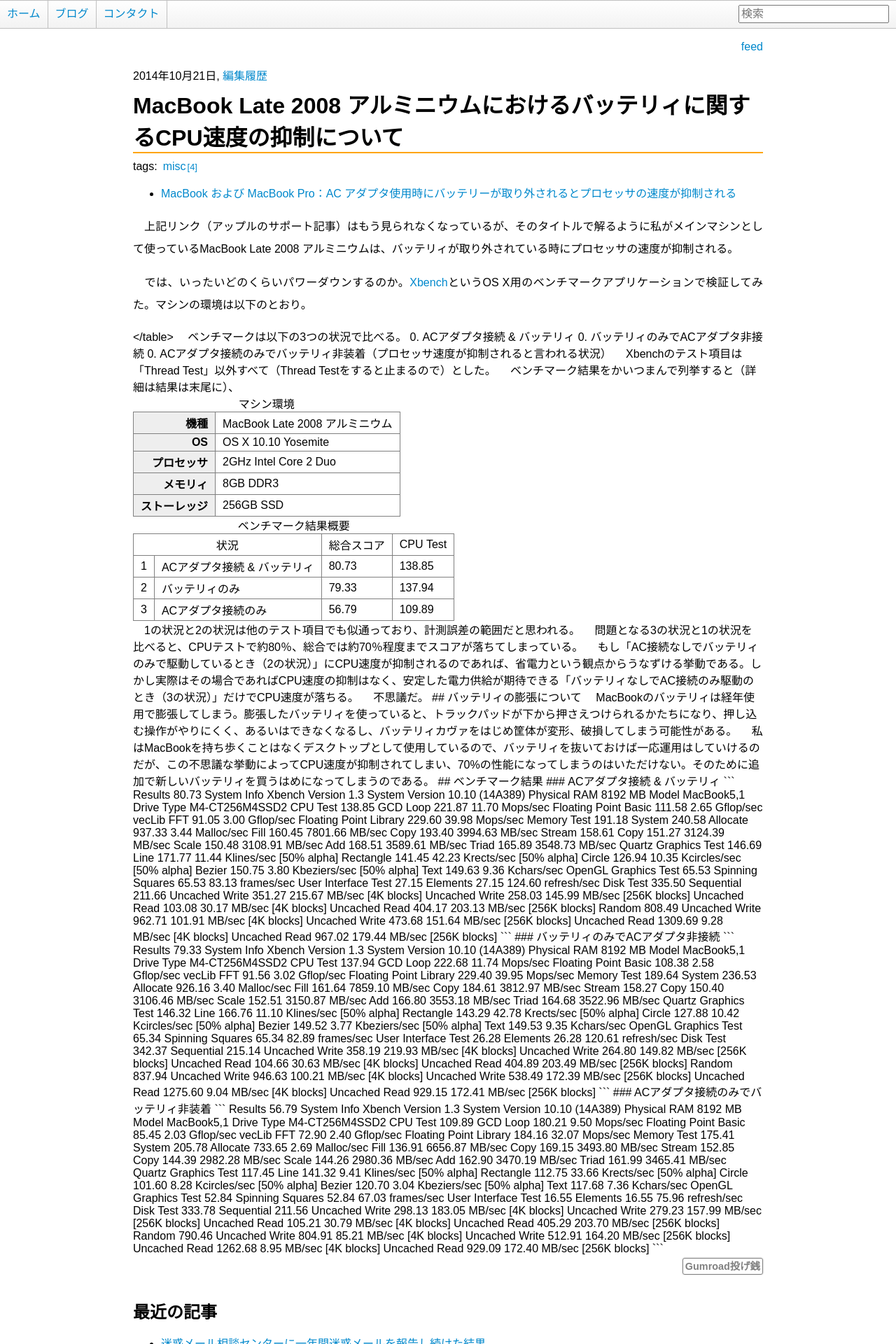
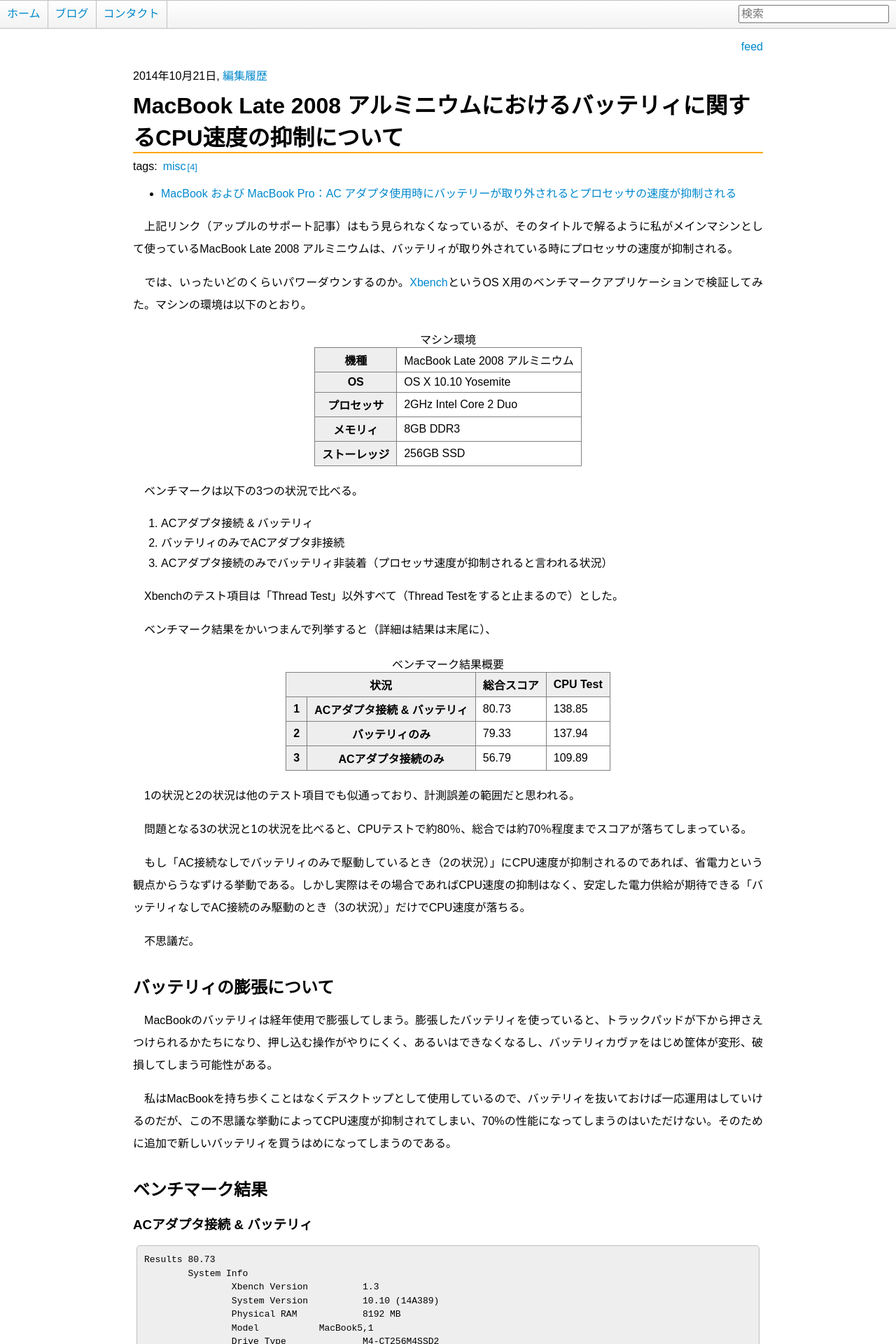
Before and after one commit to GenjiApp/genjiapp.github.io, a Jekyll site: the page built from _posts/2014-10-21-benchmarking-macbook-late-2008-aluminum-without-battery.md, in a window 1280 px wide. Shown: the top 1920 px of the page at 70% size. Built offline with Jekyll 4.4.1, drawn with Linux system fonts in a browser that asks for light colours; Markdown is read by kramdown in place of the engine named in the settings; some of the changed text lies outside the part shown.

Commit message:
fix table styles

```diff
--- a/_posts/2014-10-21-benchmarking-macbook-late-2008-aluminum-without-battery.md
+++ b/_posts/2014-10-21-benchmarking-macbook-late-2008-aluminum-without-battery.md
@@ -13,28 +13,28 @@
 <table>
   <caption>マシン環境</caption>
   <tr>
-    <td style="border: 1px solid gray; padding: 3px 10px; text-align: right; background-color: #eee; font-weight: bold;">機種</td>
-    <td style="border: 1px solid gray; padding: 3px 10px;">MacBook Late 2008 アルミニウム</td>
-  <tr>
-
-  <tr>
-    <td style="border: 1px solid gray; padding: 3px 10px; text-align: right; background-color: #eee; font-weight: bold;">OS</td>
-    <td style="border: 1px solid gray; padding: 3px 10px;">OS X 10.10 Yosemite</td>
+    <th>機種</th>
+    <td>MacBook Late 2008 アルミニウム</td>
   </tr>
 
   <tr>
-    <td style="border: 1px solid gray; padding: 3px 10px; text-align: right; background-color: #eee; font-weight: bold;">プロセッサ</td>
-    <td style="border: 1px solid gray; padding: 3px 10px;">2GHz Intel Core 2 Duo</td>
+    <th>OS</th>
+    <td>OS X 10.10 Yosemite</td>
   </tr>
 
   <tr>
-    <td style="border: 1px solid gray; padding: 3px 10px; text-align: right; background-color: #eee; font-weight: bold;">メモリィ</td>
-    <td style="border: 1px solid gray; padding: 3px 10px;">8GB DDR3</td>
+    <th>プロセッサ</th>
+    <td>2GHz Intel Core 2 Duo</td>
   </tr>
 
   <tr>
-    <td style="border: 1px solid gray; padding: 3px 10px; text-align: right; background-color: #eee; font-weight: bold;">ストーレッジ</td>
-    <td style="border: 1px solid gray; padding: 3px 10px;">256GB SSD</td>
+    <th>メモリィ</th>
+    <td>8GB DDR3</td>
+  </tr>
+
+  <tr>
+    <th>ストーレッジ</th>
+    <td>256GB SSD</td>
   </tr>
 </table>
 
@@ -50,31 +50,33 @@
 
 <table>
   <caption>ベンチマーク結果概要</caption>
+  <thead>
+    <tr>
+      <th colspan="2">状況</th>
+      <th>総合スコア</th>
+      <th>CPU Test</th>
+    </tr>
+  </thead>
+
   <tr>
-    <td colspan="2" style="border: 1px solid gray; padding: 3px 10px; text-align: center;">状況</td>
-    <td style="border: 1px solid gray; padding: 3px 10px;">総合スコア</td>
-    <td style="border: 1px solid gray; padding: 3px 10px;">CPU Test</td>
+    <th>1</th>
+    <th>ACアダプタ接続 & バッテリィ</th>
+    <td>80.73</td>
+    <td>138.85</td>
   </tr>
 
   <tr>
-    <td style="border: 1px solid gray; padding: 3px 10px;">1</td>
-    <td style="border: 1px solid gray; padding: 3px 10px;">ACアダプタ接続 & バッテリィ</td>
-    <td style="border: 1px solid gray; padding: 3px 10px;">80.73</td>
-    <td style="border: 1px solid gray; padding: 3px 10px;">138.85</td>
+    <th>2</th>
+    <th>バッテリィのみ</th>
+    <td>79.33</td>
+    <td>137.94</td>
   </tr>
 
   <tr>
-    <td style="border: 1px solid gray; padding: 3px 10px;">2</td>
-    <td style="border: 1px solid gray; padding: 3px 10px;">バッテリィのみ</td>
-    <td style="border: 1px solid gray; padding: 3px 10px;">79.33</td>
-    <td style="border: 1px solid gray; padding: 3px 10px;">137.94</td>
-  </tr>
-
-  <tr>
-    <td style="border: 1px solid gray; padding: 3px 10px;">3</td>
-    <td style="border: 1px solid gray; padding: 3px 10px;">ACアダプタ接続のみ</td>
-    <td style="border: 1px solid gray; padding: 3px 10px;">56.79</td>
-    <td style="border: 1px solid gray; padding: 3px 10px;">109.89</td>
+    <th>3</th>
+    <th>ACアダプタ接続のみ</th>
+    <td>56.79</td>
+    <td>109.89</td>
   </tr>
 </table>
 
--- a/css/post.css
+++ b/css/post.css
@@ -142,6 +142,21 @@
     border-bottom: 1px solid silver;
 }
 
+article table {
+    margin: 20px auto;
+}
+
+article table th,
+article table td {
+    border: 1px solid gray;
+    padding: 5px 10px;
+}
+
+article table th {
+    background-color: #eee;
+    text-align: center;
+}
+
 nav.paginator ul {
     max-width: 900px;
     margin: 0 auto;
```
Also changed, not shown: _posts/2015-04-06-reporting-spams-to-anti-spam-consultation-center.md (+3 -6 lines).
